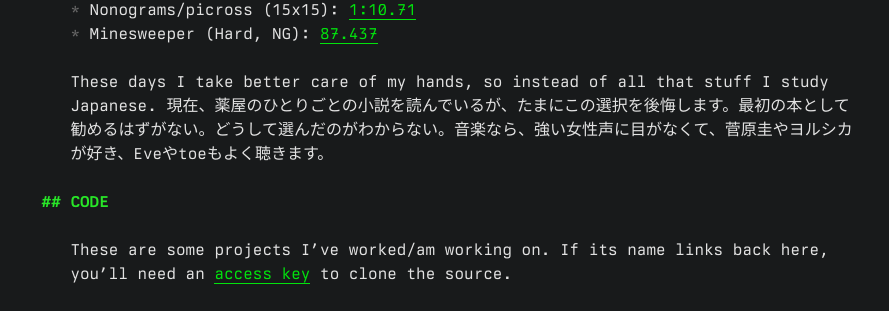
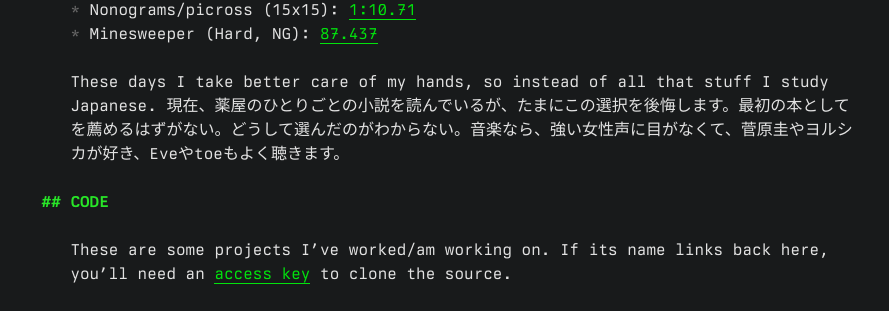
Before and after one commit to Ptkyr/Ptkyr.github.io, a Jekyll site: the page built from index.md, in a window 1280 px wide. Shown: the part 550-861 px from the top of the page, without its empty margins (176-1065 px from the left). Built offline with Jekyll 4.4.1, drawn with Linux system fonts in a browser that asks for light colours; some web fonts are replaced.

Commit message:
adjust kanji for susumeru

```diff
--- a/index.md
+++ b/index.md
@@ -15,7 +15,7 @@ My hobbies are mostly about doing things fast. I used to speedrun indie games an
 + Nonograms/picross (15x15): [1:10.71][picross]
 + Minesweeper (Hard, NG): [87.437][minesweeper]
 
-These days I take better care of my hands, so instead of all that stuff I study Japanese. 現在、薬屋のひとりごとの小説を読んでいるが、たまにこの選択を後悔します。最初の本として勧めるはずがない。どうして選んだのがわからない。音楽なら、強い女性声に目がなくて、菅原圭やヨルシカが好き、Eveやtoeもよく聴きます。
+These days I take better care of my hands, so instead of all that stuff I study Japanese. 現在、薬屋のひとりごとの小説を読んでいるが、たまにこの選択を後悔します。最初の本としてを薦めるはずがない。どうして選んだのがわからない。音楽なら、強い女性声に目がなくて、菅原圭やヨルシカが好き、Eveやtoeもよく聴きます。
 
 ## Code
 
```
